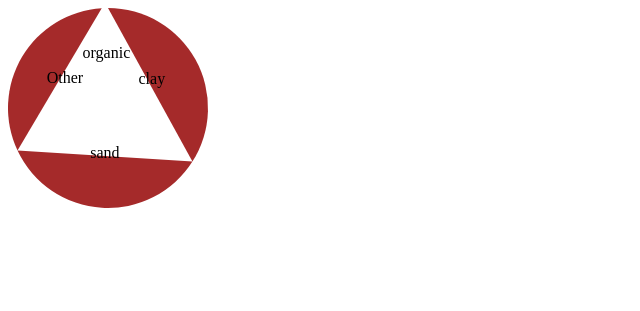
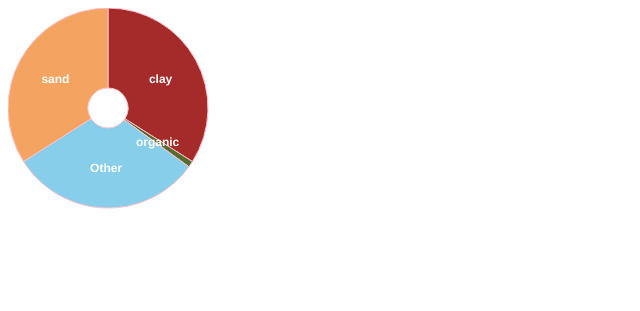
Before and after one commit to Moskowitza/d3inDepth, a plain HTML site: page soilChart.html in a window 1280 px wide. Shown: the whole page, without its empty margins (0-640 px from the left). Drawn offline with nearby package versions, Linux system fonts and the light colour scheme.

Commit message:
pie chart

```diff
--- a/js/soilChart.js
+++ b/js/soilChart.js
@@ -51,7 +51,7 @@ d3.json('data/soilData.json').then((data) => {
 
   arcs
     .append('svg:path')
-    .attr('fill', d => colorScale(d.label)) // set the color for each slice to be chosen from the color function defined above
+    .attr('fill', (d, i) => colorScale(i)) // set the color for each slice to be chosen from the color function defined above
     .attr('d', arc); // this creates the actual SVG path using the associated data (pie) with the arc drawing function
 
   arcs
--- /dev/null
+++ b/js/soilChart2.js
@@ -0,0 +1,68 @@
+d3.json('data/soilData.json').then((data) => {
+  // Make a pie chart of percentages
+  const w = 300; // width
+  const h = 300; // height
+  const r = 100; // radius
+  const colorScale = d3
+    .scaleOrdinal()
+    .domain(['clay', 'sand', 'organic', 'other'])
+    .range(['#A52A2A', '#F4A460', '#556B2F', '#87CEEB']);
+  // const color = d3.schemeCategory20; // builtin range of colors
+
+  // data.forEach((d) => {
+  //   const pieChart = `[{"label":"clay","value":${d.claypct}},
+  //     {"label":"sand","value":${d.sandpct}},
+  //     {"label":"organic","value":${d.ompct}},
+  //     {"label":"Other","value":${100 - d.claypct - d.sandpct - d.ompct}}]`;
+  //   pieCharts.push(pieChart);
+  // });
+
+  const newData = [
+    { label: 'clay', value: 34 },
+    { label: 'sand', value: 34 },
+    { label: 'organic', value: 1 },
+    { label: 'Other', value: 31 },
+  ];
+  const pieGenerator = d3
+    .pie()
+    .value(d => d.value)
+    .sort((a, b) => a.label.localeCompare(b.label));
+
+  const arcData = pieGenerator(newData);
+
+  // Create an arc generator with configuration
+  const arcGenerator = d3
+    .arc()
+    .innerRadius(20)
+    .outerRadius(100);
+
+  d3.select('#soilChart')
+    .append('svg') // create the SVG element inside the <body>
+    .attr('width', w) // set the width and height of our visualization (these will be attributes of the <svg> tag
+    .attr('height', h)
+    .append('g') // make a group to hold our pie chart
+    .attr('transform', `translate(${r},${r})`);
+  // Create a path element and set its d attribute
+  d3.select('g')
+    .selectAll('path')
+    .data(arcData)
+    .enter()
+    .append('path')
+    .attr('d', arcGenerator)
+    .attr('fill', (d, i) => colorScale(i)); // set the color for each slice to be chosen from the color function defined above
+
+  // Labels
+  d3.select('g')
+    .selectAll('text')
+    .data(arcData)
+    .enter()
+    .append('text')
+    .each(function (d) {
+      const centroid = arcGenerator.centroid(d);
+      d3.select(this)
+        .attr('x', centroid[0])
+        .attr('y', centroid[1])
+        .attr('dy', '0.33em')
+        .text(d.data.label);
+    });
+});
--- a/soilChart.html
+++ b/soilChart.html
@@ -4,8 +4,16 @@
     <title>Soil Chart</title>
 
     <style>
-      .dc-chart g.chart-body {
-        clip-path: none;
+      path {
+        /* fill: orange; */
+        stroke: pink;
+      }
+      text {
+        font-family: "Helvetica Neue", Helvetica, sans-serif;
+        font-size: 12px;
+        font-weight: bold;
+        fill: white;
+        text-anchor: middle;
       }
     </style>
     <link rel="stylesheet" type="text/css" href="css/dc.css" />
@@ -19,6 +27,7 @@
 
   <body>
     <div id="soilChart"></div>
-    <script src="js/soilChart.js"></script>
+    <!-- <script src="js/soilChart.js"></script> -->
+    <script src="js/soilChart2.js"></script>
   </body>
 </html>
```
